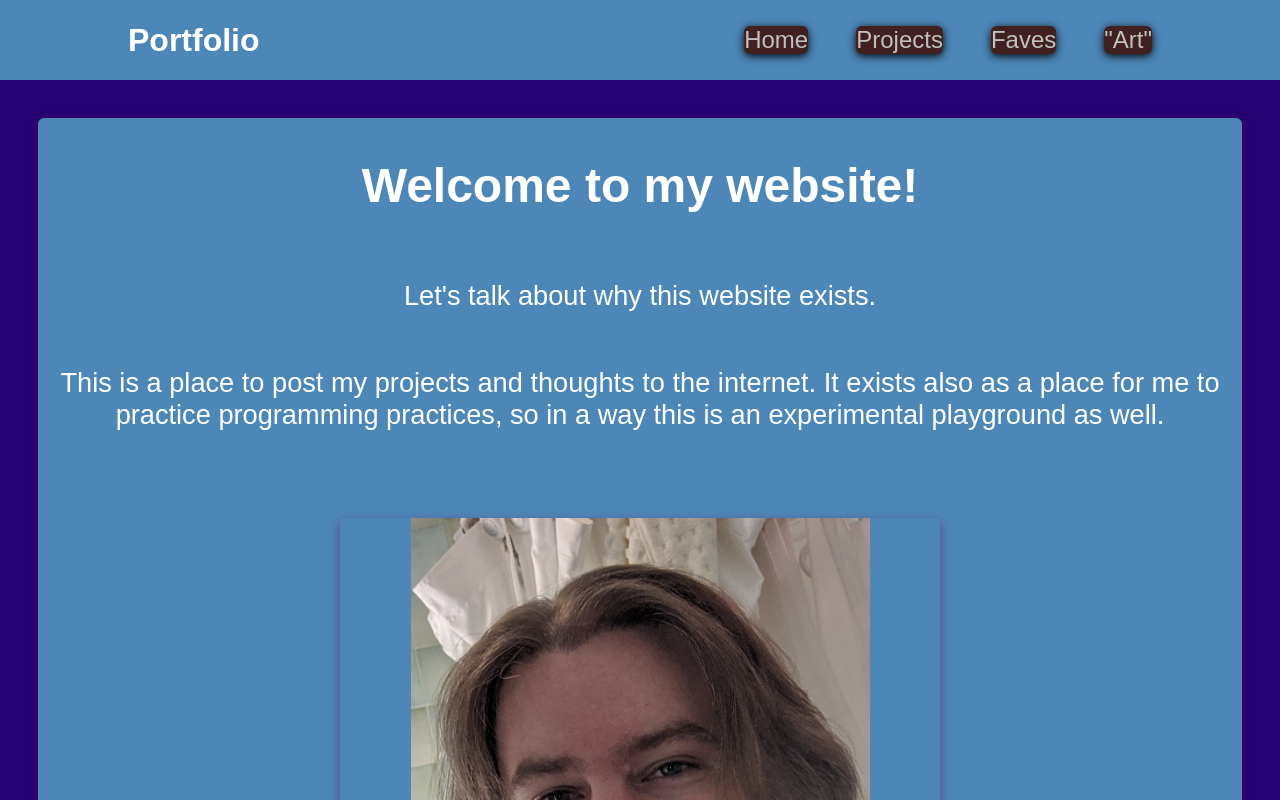
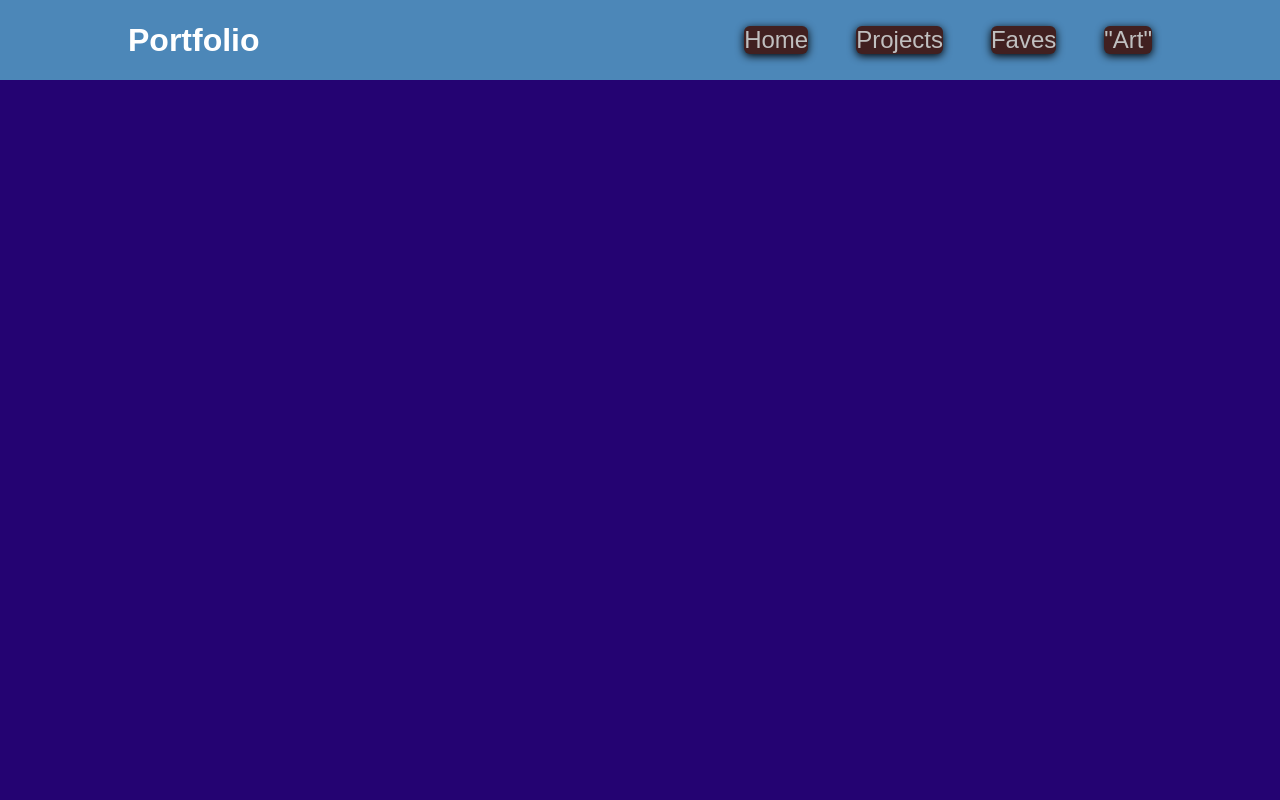
Before and after one commit to Bernbark/kory_stennett_static_site, a React (Create React App) app: page / in a window 1280 px wide. Shown: the top 800 px of the page. Built offline with nearby package versions, Linux system fonts and the light colour scheme.

Commit message:
Update App.js

```diff
--- a/src/App.js
+++ b/src/App.js
@@ -18,7 +18,7 @@
     <Layout>
 
       <Routes>
-        <Route path="/" element={<HomePage />} />
+        <Route path="/kory_stennett_static_site" element={<HomePage />} />
         <Route path="/new-meetup" element={<ProjectsPage />} />
         <Route path="/favorites" element={<FavoritesPage />} />
         <Route path="/artwork" element={<ArtworkPage />} />
```
